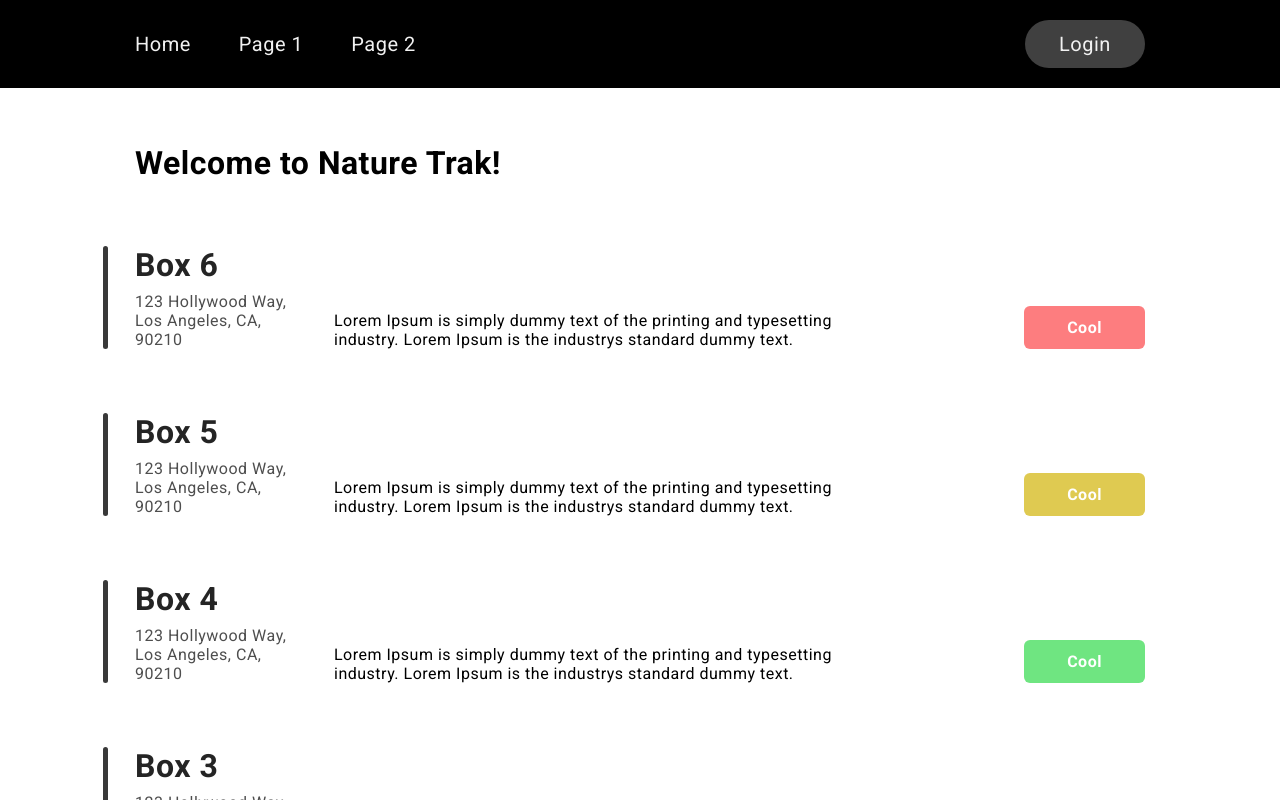
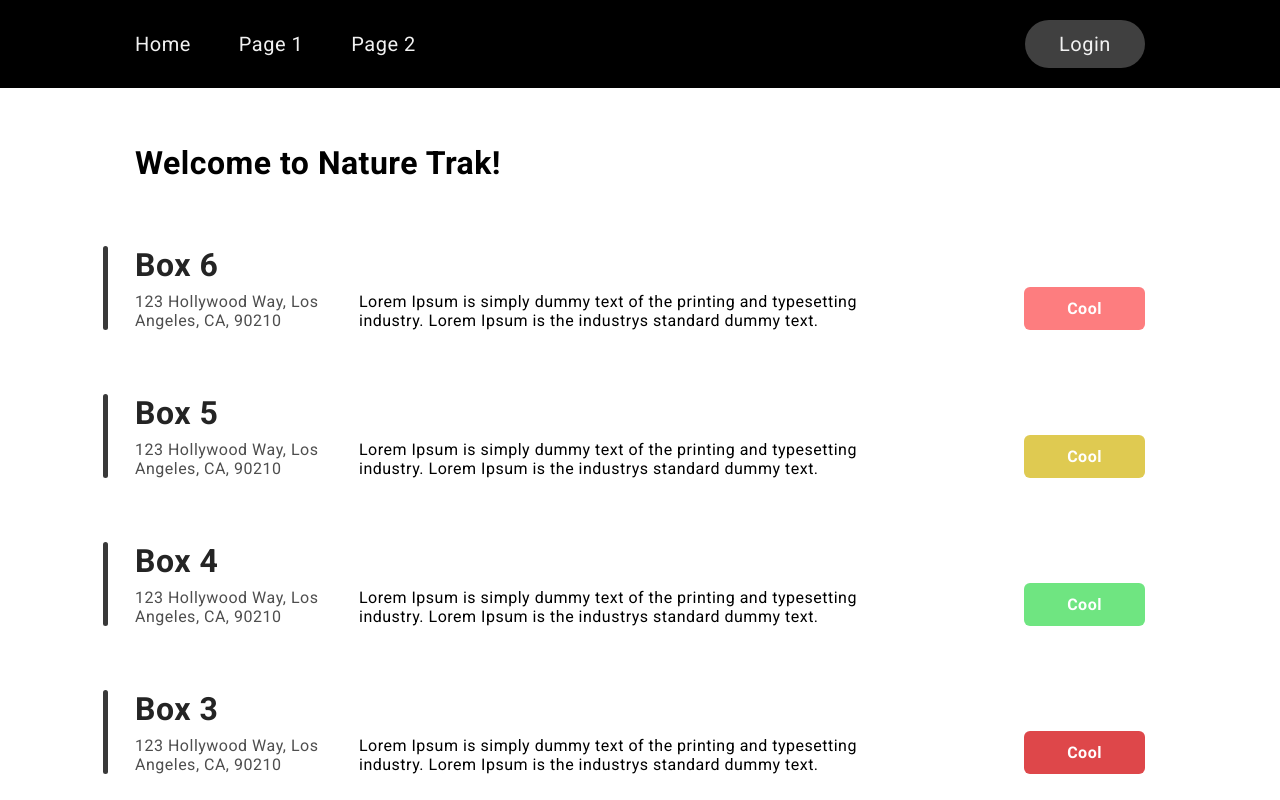
Before and after one commit to evangrinde/nt-ng-grid, an Angular app: page / in a window 1280 px wide. Shown: the top 800 px of the page. Built offline with nearby package versions, Linux system fonts and the light colour scheme.

Commit message:
adjust box content title width

```diff
--- a/src/app/box-list/box-list.component.scss
+++ b/src/app/box-list/box-list.component.scss
@@ -117,7 +117,7 @@
 
         .title {
           align-self: end;
-          flex-basis: 175px;
+          flex-basis: 200px;
           padding: 0 1.5rem 0 0;
         }
 
```
